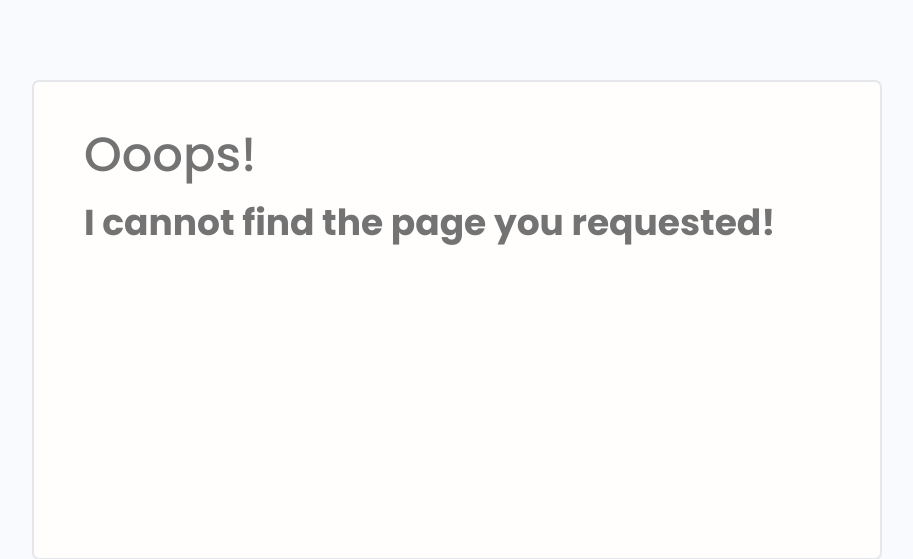
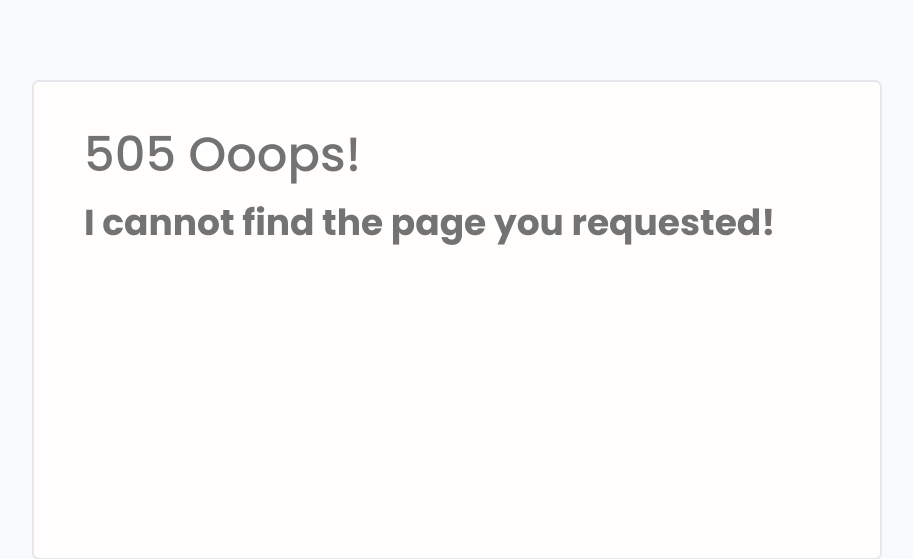
Before and after one commit to YeasinKabirJoy/BlogEX, a Django app: template templates/500.html in a window 1280 px wide. Shown: the part 77-636 px from the top of the page, without its empty margins (183-1096 px from the left). Run offline with Django 4.2, Linux system fonts and the light colour scheme; the template is opened without the code that fills it, so the values that code supplies are empty.

Commit message:
Update 500.html

```diff
--- a/templates/500.html
+++ b/templates/500.html
@@ -6,7 +6,7 @@
         <div class="content-box">
             <div class="formWrapper" style="height: 60vh;alignment: center">
 
-                    <h1>Ooops!</h1>
+                    <h1> 505 Ooops!</h1>
 
                     <h2>I cannot find the page you requested!</h2>
 
```
